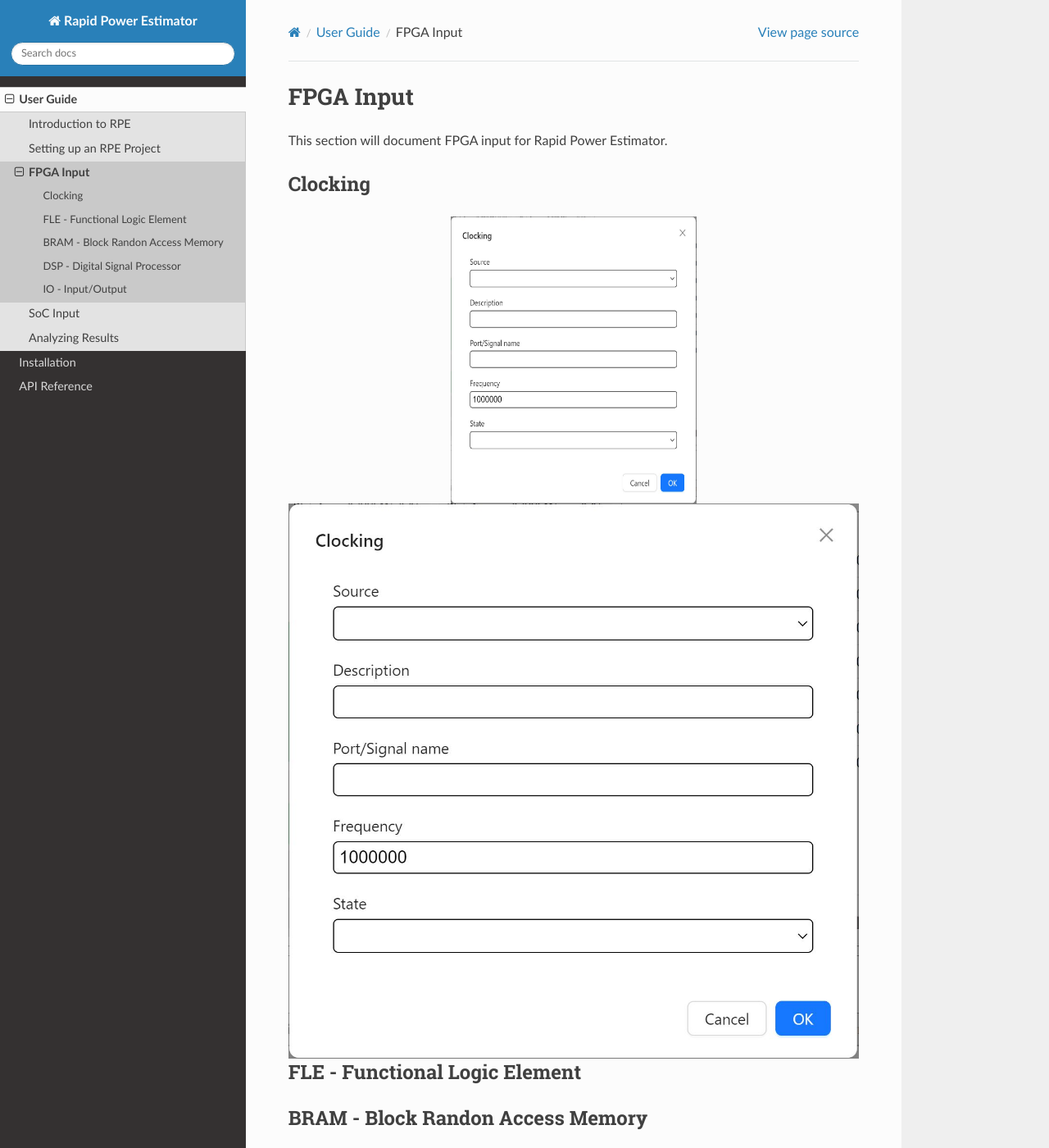
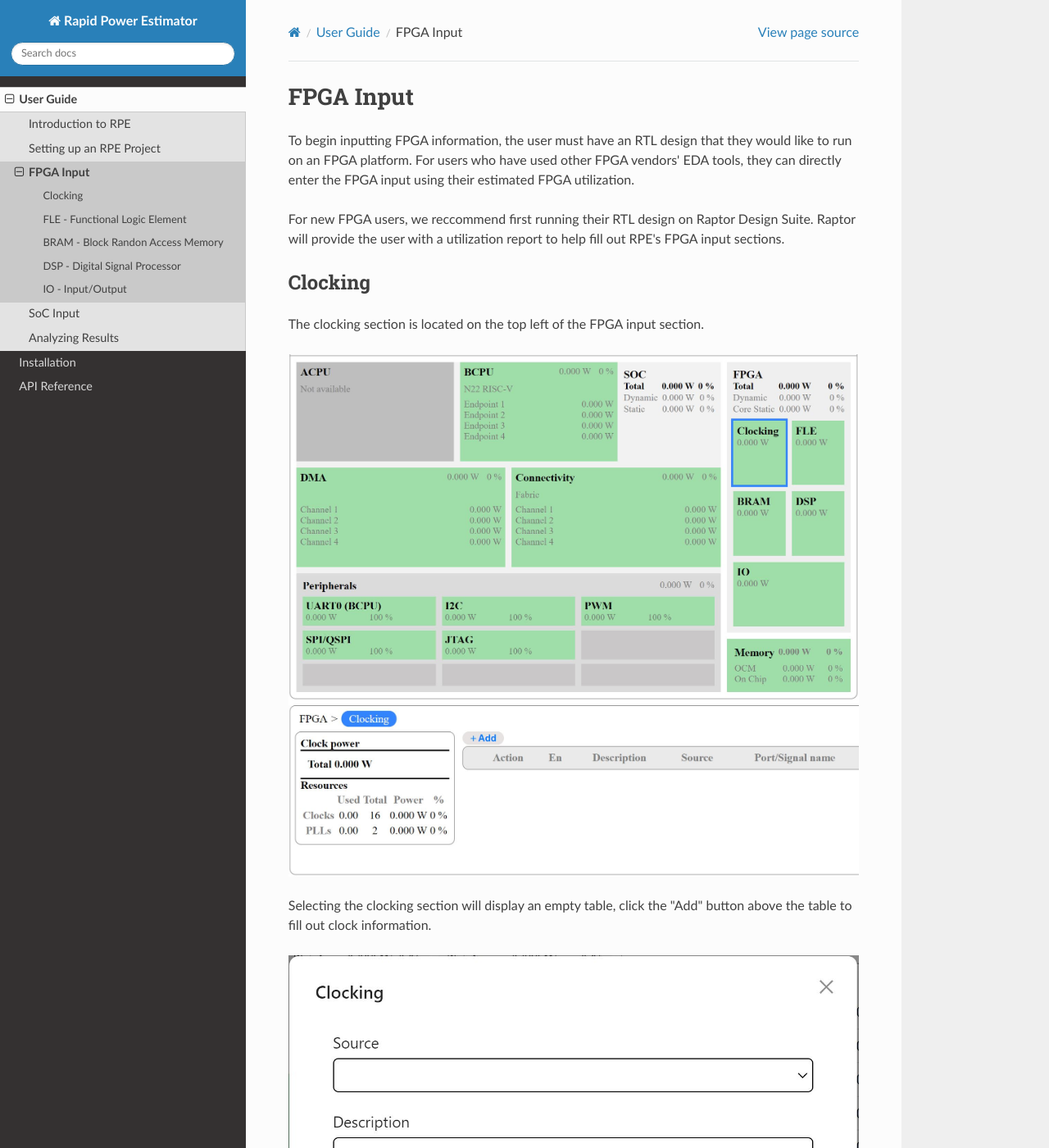
Before and after one commit to os-fpga/rapid_power_estimator, a Sphinx documentation site: the page built from docs/source/user_guide/FPGA_index.rst, in a window 1280 px wide and 1400 px high. Shown: the whole window at 82% size. Built offline with Sphinx 7.4.7 and the Read the Docs theme 3.1.0, drawn with Linux system fonts in a browser that asks for light colours; some of the changed text lies outside the part shown.

Commit message:
Added screenshots and initial content for FPGA input section (#270)

```diff
--- a/docs/source/user_guide/FPGA_index.rst
+++ b/docs/source/user_guide/FPGA_index.rst
@@ -2,29 +2,78 @@
 FPGA Input
 =============
 
-This section will document FPGA input for Rapid Power Estimator.
+
+To begin inputting FPGA information, the user must have an RTL design that they would like to run on an FPGA platform. For users who have used other FPGA vendors' EDA tools, they can directly enter the FPGA input using their estimated FPGA utilization.
+
+For new FPGA users, we reccommend first running their RTL design on Raptor Design Suite. Raptor will provide the user with a utilization report to help fill out RPE's FPGA input sections.
 
 Clocking
 #########
 
+The clocking section is located on the top left of the FPGA input section.
+
+.. image:: figures/FPGA-figures-clocking-clocking_selected.JPG
+
+Selecting the clocking section will display an empty table, click the "Add" button above the table to fill out clock information.
+
 .. image:: figures/FPGA-figures-clocking-input_clock_info.JPG
-   :width: 300px
-   :align: center
-   :height: 350px
-   :alt: Setup Diagram
 
-.. image:: FPGA/figures/clocking-input_clock_info.JPG
-    :alt: Setup Diagram
-    :align: center
+Select the clock source using the source dropdown, then provide a description (optional) and name for the clock. Enter the clock frequency and lastly it's state. Repeat the following steps for each clock used in the RTL design.
 
 FLE - Functional Logic Element
 ###############################
 
+The FLE section is located on the top right of the FPGA input section.
+
+.. image:: figures/FPGA-figures-FLE-FLE_selected.JPG
+
+Selecting the FLE section displays an empty table, click the "Add" button above the table to fill out the FLE info.
+
+.. image:: figures/FPGA-figures-FLE-input_FLE_info.JPG
+
+Enter the no. of LUTs & flip-flops, then select the main clock from the clock dropdown. Lastly enter toggle rate, glitch factor and clock enable rate.
+
 BRAM - Block Randon Access Memory
 ##################################
+
+The BRAM section is located directly below the clocking section.
+
+.. image:: figures/FPGA-figures-BRAM-BRAM_selected.JPG
+
+Selecting the BRAM section displays an empty table, click the "Add" button above the table to fill out the BRAM info.
+
+.. image:: figures/FPGA-figures-BRAM-input_BRAM_info.JPG
+
+.. image:: figures/FPGA-figures-BRAM-input_BRAM_ports_info.JPG
+
+Select the type of BRAM used on the RTL design, then the no. of that type of BRAM used.
+
+Next fill out the read & write ports info. For each, select the clock, enter port width and senter write enable, read enable as well as toggle rates.
 
 DSP - Digital Signal Processor
 ###############################
 
+The DSP section is located directly below the FLE section.
+
+.. image:: figures/FPGA-figures-DSP-DSP_selected.JPG
+
+Selecting the DSP section displays an empty table, click the "Add" button above the table to fill out the DSP info.
+
+.. image:: figures/FPGA-figures-DSP-input_DSP_info.JPG
+
+Ener the no. of DSP multipliers used, select the DSP's mode, enter channel width for all inputs, select a clock, then select the pipeline type and enter toggle rate.
+
 IO - Input/Output
 ##################
+
+The IO section is located the botton of the FPGA input section.
+
+.. image:: figures/FPGA-figures-IO-IO_selected.JPG
+
+Selecting the IO section displays an empty table, click the "Add" button above the table to fill out the IO info.
+
+.. image:: figures/FPGA-figures-IO-input_IO_info1.JPG
+
+.. image:: figures/FPGA-figures-IO-input_IO_info2.JPG
+
+Enter I/O port name, bus width, select clock, enter duty cycle, select IO direction & standard, drive strength (current in Amperes), slew rate, differential termination, pullup/pulldown resistors, data type, enter input enable rate, output enable rate, select synchronization & enter toggle rate
```
